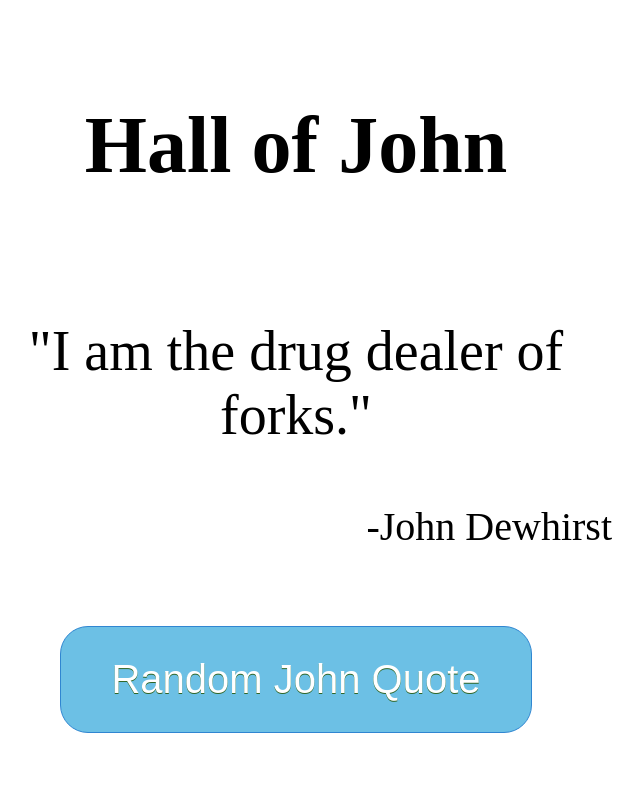
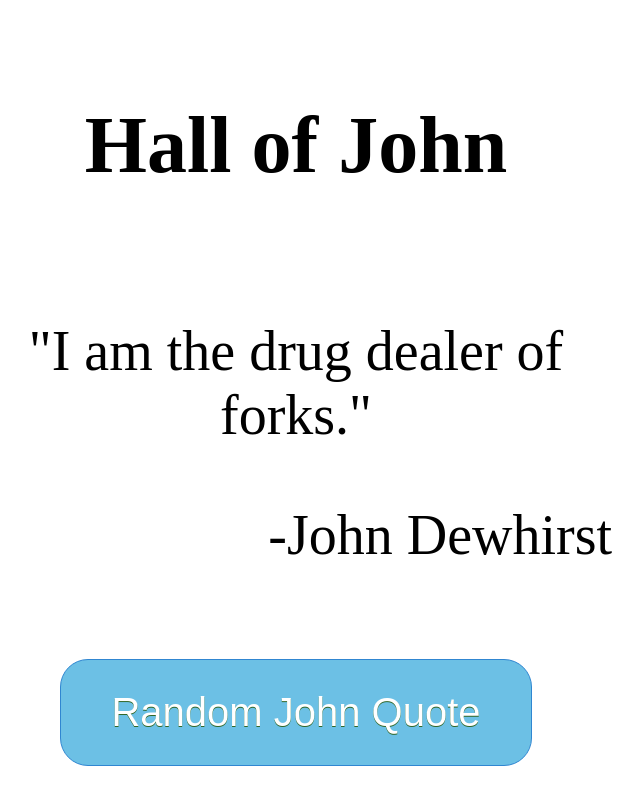
Before and after one commit to HallofJohn/HallofJohn.github.io, a plain HTML site: page index.html in a window 1280 px wide. Shown: the whole page, without its empty margins (344-987 px from the left). Drawn offline with nearby package versions, Linux system fonts and the light colour scheme.

Commit message:
fixed font size

```diff
--- a/style.css
+++ b/style.css
@@ -14,7 +14,7 @@ p#quote {
 }
 
 p#author {
-  font-size: 40px;
+  font-size: 56px;
 }
 
 
```
